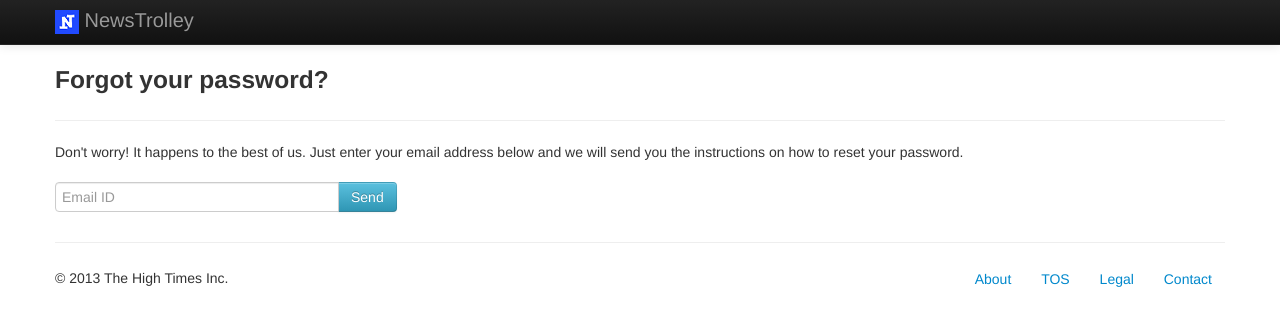
After one commit to karthikprabhu/newstrolley-stable, a Django app: template newsreader/templates/newsreader/reset-password.html in a window 1280 px wide. The commit adds this page. Shown: the top 326 px of the page. Run offline with Django 3.2, Linux system fonts and the light colour scheme; the template is opened without the code that fills it, so the values that code supplies are empty; some libraries are stand-ins or nearby versions.

Commit message:
Created forgot password page

```diff
--- a/newsreader/templates/newsreader/base.html
+++ b/newsreader/templates/newsreader/base.html
@@ -35,7 +35,7 @@
 				        <span class="icon-bar"></span>
 				        <span class="icon-bar"></span>
 			      	</a>
-					<a class="brand" href="#"><img src="{% static 'newsreader/media/std-logo-32.png' %}"> NewsTrolley</a>
+					<a class="brand" href="{% url 'newsreader:index' %}"><img src="{% static 'newsreader/media/std-logo-32.png' %}"> NewsTrolley</a>
 					{% block navbar-main-content %}{% endblock %}
 					<div class="nav-collapse collapse">
 						{% block navbar-right-content %}{% endblock %}
--- /dev/null
+++ b/newsreader/templates/newsreader/reset-password.html
@@ -0,0 +1,16 @@
+{% extends "newsreader/base.html" %}
+{% load staticfiles %}
+
+{% block title %}NewsTrolley - Reset Password{% endblock %}
+
+{% block main-container %}
+	<h3>Forgot your password?</h3>
+	<hr>
+	<p>Don't worry! It happens to the best of us. Just enter your email address below and we will send you the instructions on how to reset your password.</p>
+	<form action="" style="margin-top:20px;">
+		<div class="input-append">
+			<input class="input-xlarge" type="text" name="email" placeholder="Email ID" />
+			<button type="submit" class="btn btn-info">Send</button>
+		</div>
+	</form>
+{% endblock %}
--- a/newsreader/urls.py
+++ b/newsreader/urls.py
@@ -11,4 +11,5 @@ urlpatterns = patterns('newsreader.views',
     url(r'logout/', views.logout, name='logout'),
     url(r'add_tab/', views.add_tab, name='add_tab'),
     url(r'confirm-email/', views.confirm_email, name='confirm_email'),
+    url(r'reset-password/', views.reset_password, name='reset_password'),
 )
--- a/newsreader/views.py
+++ b/newsreader/views.py
@@ -115,6 +115,10 @@ def confirm_email(request):
 
 	return render(request, 'newsreader/confirm-email.html', context)
 
+def reset_password(request):
+
+	return render(request, 'newsreader/reset-password.html', None)
+
 '''
 -------------------------
 Tabs
```
